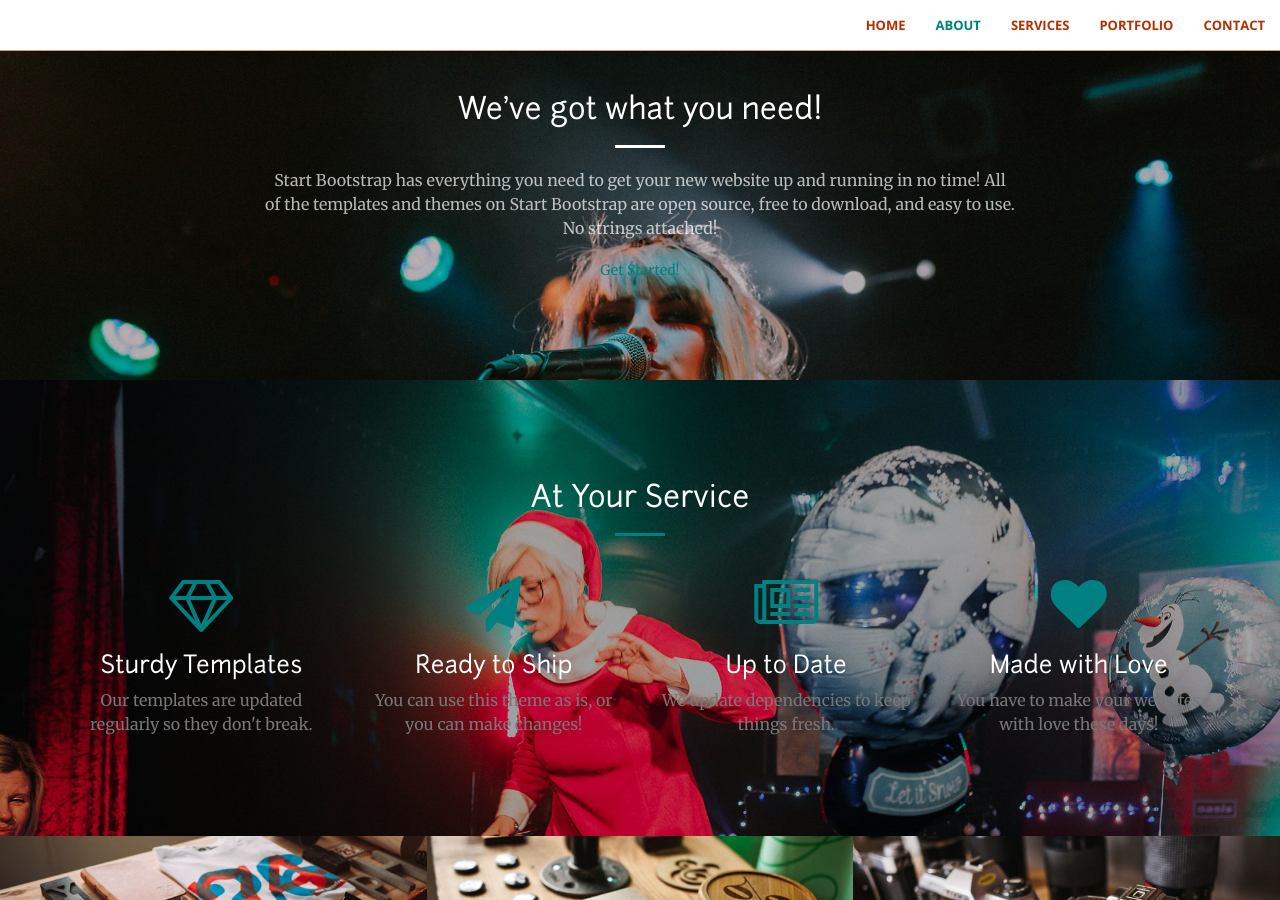
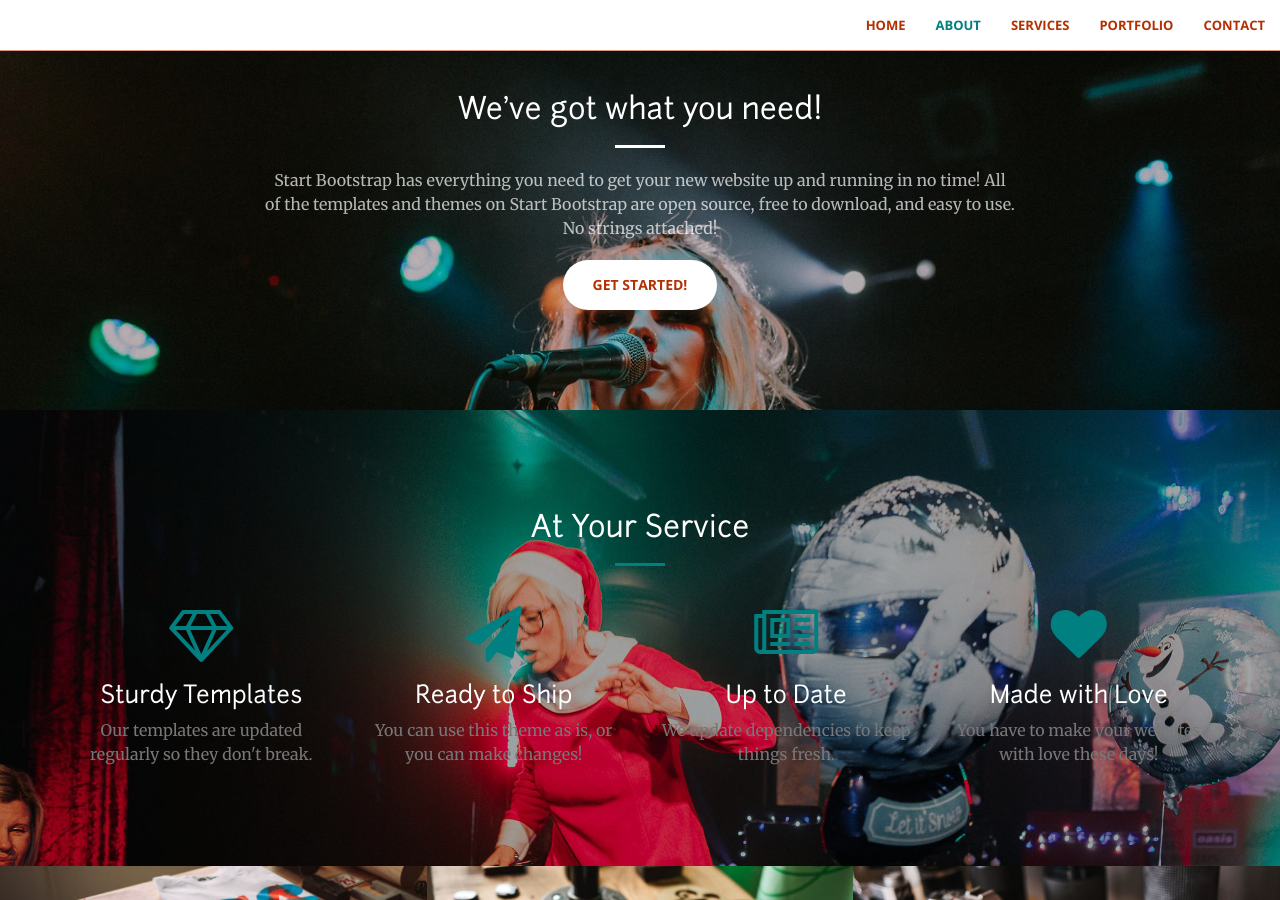
Before and after one commit to mattwhi/159photography, a Jekyll site: the page built from index.md, in a window 1280 px wide and 900 px high, scrolled down 878 px. Built offline with Jekyll 4.4.1, drawn with Linux system fonts in a browser that asks for light colours; some web fonts are replaced.

Commit message:
amending about link

```diff
--- a/_includes/call-to-action.html
+++ b/_includes/call-to-action.html
@@ -5,7 +5,7 @@
                 <h2 class="section-heading">We've got what you need!</h2>
                 <hr class="light">
                 <p class="text-faded">Start Bootstrap has everything you need to get your new website up and running in no time! All of the templates and themes on Start Bootstrap are open source, free to download, and easy to use. No strings attached!</p>
-                <a class="page-scroll" href="#services" class="btn btn-default btn-xl">Get Started!</a>
+                <a href="#services" class="page-scroll btn btn-default btn-xl">Get Started!</a>
             </div>
         </div>
     </div>
```
Also changed, not shown: 2 other files.
